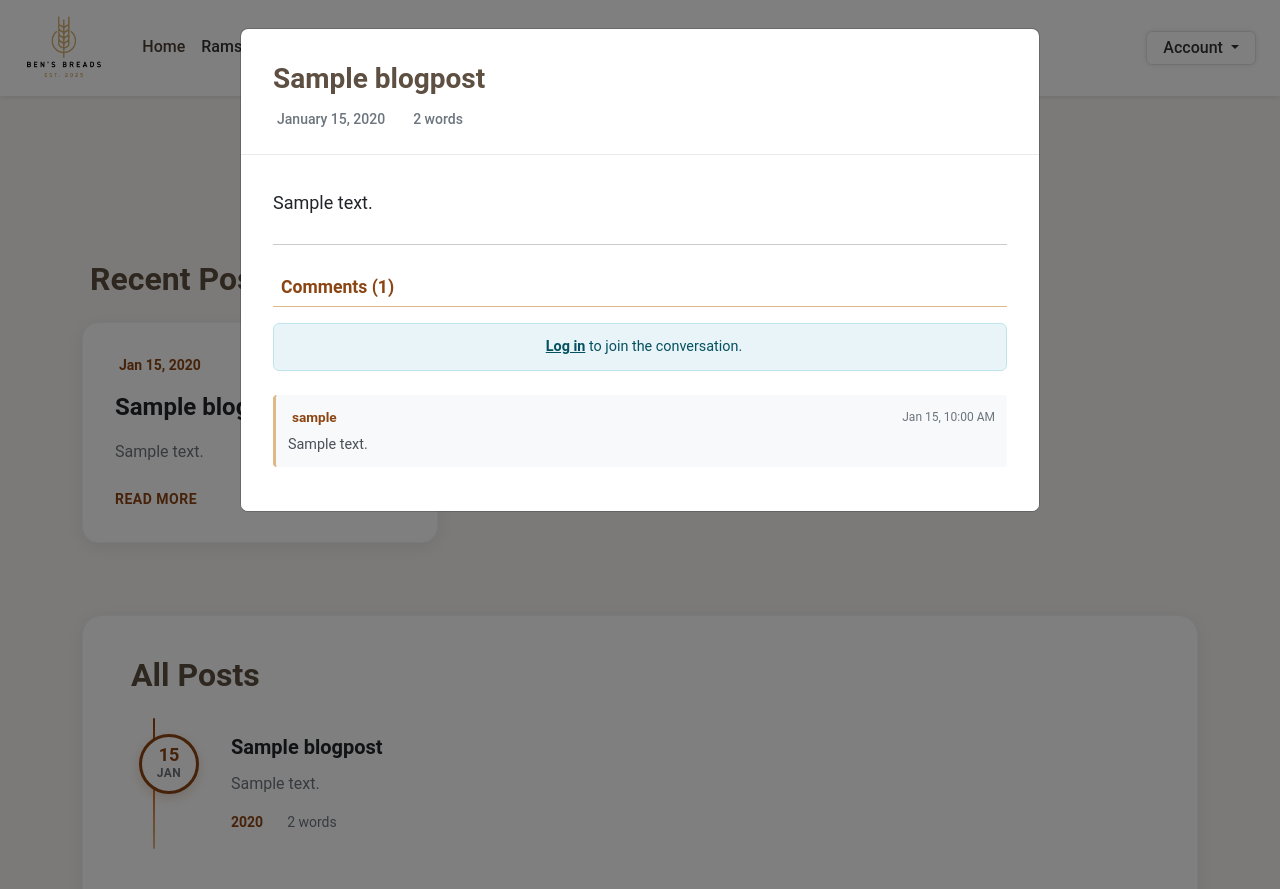
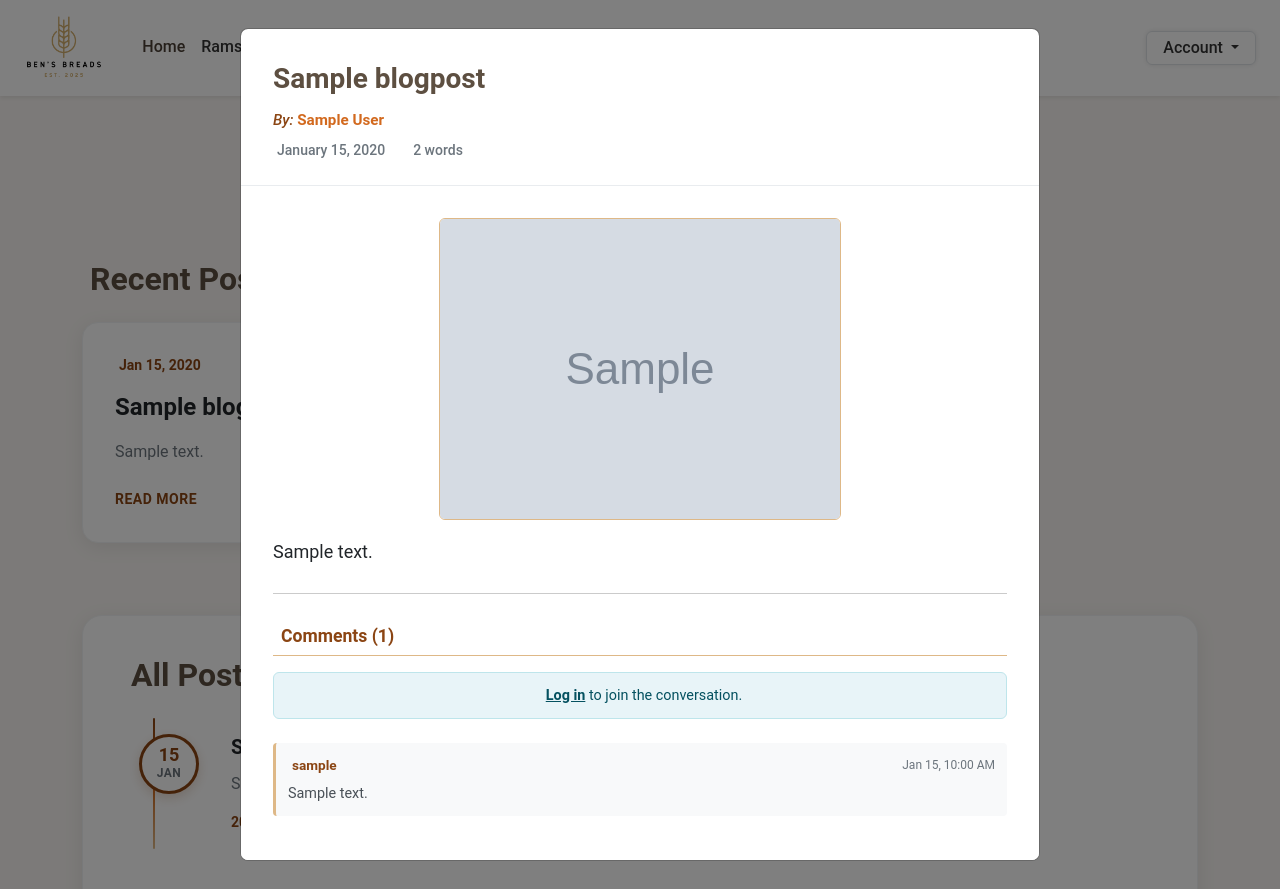
Before and after one commit to benpmay24/bensbreads, a Django app: page /blog/ in a window 1280 px wide, after a click that opens the changed part. Run offline with Django 5.2, Linux system fonts and the light colour scheme; tables that the repository leaves empty hold one stand-in row (values such as "Sample post"); grey boxes marked "Sample" are stand-in pictures; some libraries are stand-ins or nearby versions.

Commit message:
Adding image upload to blog post

```diff
--- a/main/forms.py
+++ b/main/forms.py
@@ -6,7 +6,10 @@
 class BlogPostForm(forms.ModelForm):
     class Meta:
         model = BlogPost
-        fields = ['title', 'content', 'private']
+        fields = ['title', 'content', 'image', 'private']
+        widgets = {
+            'content': forms.Textarea(attrs={'rows': 10}),
+        }
 
     private = forms.BooleanField(required=False, label="Mark as Private", initial=False)
 
--- a/main/models.py
+++ b/main/models.py
@@ -23,9 +23,20 @@
     filename = f"recipe_{timestamp}_{unique_id}.{ext}"
     return os.path.join('recipe_images/', filename)
 
+def blog_image_upload_path(instance, filename):
+    # Get the file extension
+    ext = filename.split('.')[-1]
+    # Generate unique filename with timestamp
+    timestamp = datetime.now().strftime('%Y%m%d_%H%M%S')
+    unique_id = str(uuid.uuid4())[:8]
+    filename = f"blog_{timestamp}_{unique_id}.{ext}"
+    return os.path.join('blog_images/', filename)
+
 class BlogPost(models.Model):
     title = models.CharField(max_length=200)
     content = models.TextField()
+    image = models.ImageField(upload_to=blog_image_upload_path, blank=True, null=True)
+    author = models.ForeignKey(User, on_delete=models.CASCADE, default=7)
     created_at = models.DateTimeField(auto_now_add=True)
     private = models.BooleanField(default=False)  # New field for private posts
 
--- a/main/templates/blog.html
+++ b/main/templates/blog.html
@@ -120,6 +120,9 @@
             <div class="modal-header">
               <div class="modal-title-section">
                 <h5 class="modal-title" id="postModalLabel{{ post.id }}">{{ post.title }}</h5>
+                <div class="blog-author">
+                  By: <span class="author-name">{{ post.author.first_name }} {{ post.author.last_name }}{% if not post.author.first_name %}{{ post.author.username }}{% endif %}</span>
+                </div>
                 <div class="modal-post-meta">
                   <span class="meta-item">
                     <i class="fas fa-calendar-alt me-1"></i>
@@ -134,6 +137,11 @@
               <button type="button" class="btn-close" data-bs-dismiss="modal" aria-label="Close"></button>
             </div>
             <div class="modal-body">
+              {% if post.image %}
+                <div class="blog-post-image mb-3">
+                  <img src="{{ post.image.url }}" alt="{{ post.title }}" class="img-fluid rounded">
+                </div>
+              {% endif %}
               <div class="blog-post-content">
                 {{ post.content|linebreaks }}
               </div>
@@ -371,6 +379,30 @@
   color: #6c757d;
 }
 
+.blog-post-image {
+  text-align: center;
+}
+
+.blog-post-image img {
+  max-height: 400px;
+  object-fit: cover;
+  border: 1px solid #DEB887;
+}
+
+.blog-author {
+  font-size: 0.95rem;
+  color: #8B4513;
+  font-weight: 500;
+  margin: 0.5rem 0;
+  font-style: italic;
+}
+
+.author-name {
+  font-weight: 600;
+  color: #D2691E;
+  font-style: normal;
+}
+
 @media (max-width: 768px) {
   .comment-header {
     flex-direction: column;
--- a/main/views.py
+++ b/main/views.py
@@ -89,7 +89,7 @@
 @user_passes_test(staff_or_superuser)
 def add_blog_post(request):
     if request.method == 'POST':
-        form = BlogPostForm(request.POST)
+        form = BlogPostForm(request.POST, request.FILES)
         if form.is_valid():
             blog_post = form.save(commit=False)
             blog_post.author = request.user
@@ -396,25 +396,3 @@
             WordFindScore.objects.create(user=request.user, score=score)
             return JsonResponse({'status': 'success'})
         return JsonResponse({'status': 'invalid score'}, status=400)
-
-from django.shortcuts import render, redirect, get_object_or_404
-from .models import BlogPost, Comment
-
-def blog_post(request, slug):
-    post = get_object_or_404(BlogPost, slug=slug)
-    comments = Comment.objects.filter(post=post).order_by('-created_at')
-
-    if request.method == 'POST' and request.user.is_authenticated:
-        comment_text = request.POST.get('comment', '').strip()
-        if comment_text:
-            Comment.objects.create(
-                post=post,
-                user=request.user,
-                text=comment_text
-            )
-            return redirect('blog_post', slug=slug)
-
-    return render(request, 'blog_post.html', {
-        'post': post,
-        'comments': comments,
-    })
```
Also changed, not shown: main/templates/add_blog_post.html (+7 -1 lines), main/migrations/0016_blogpost_author_blogpost_image.py (added).
